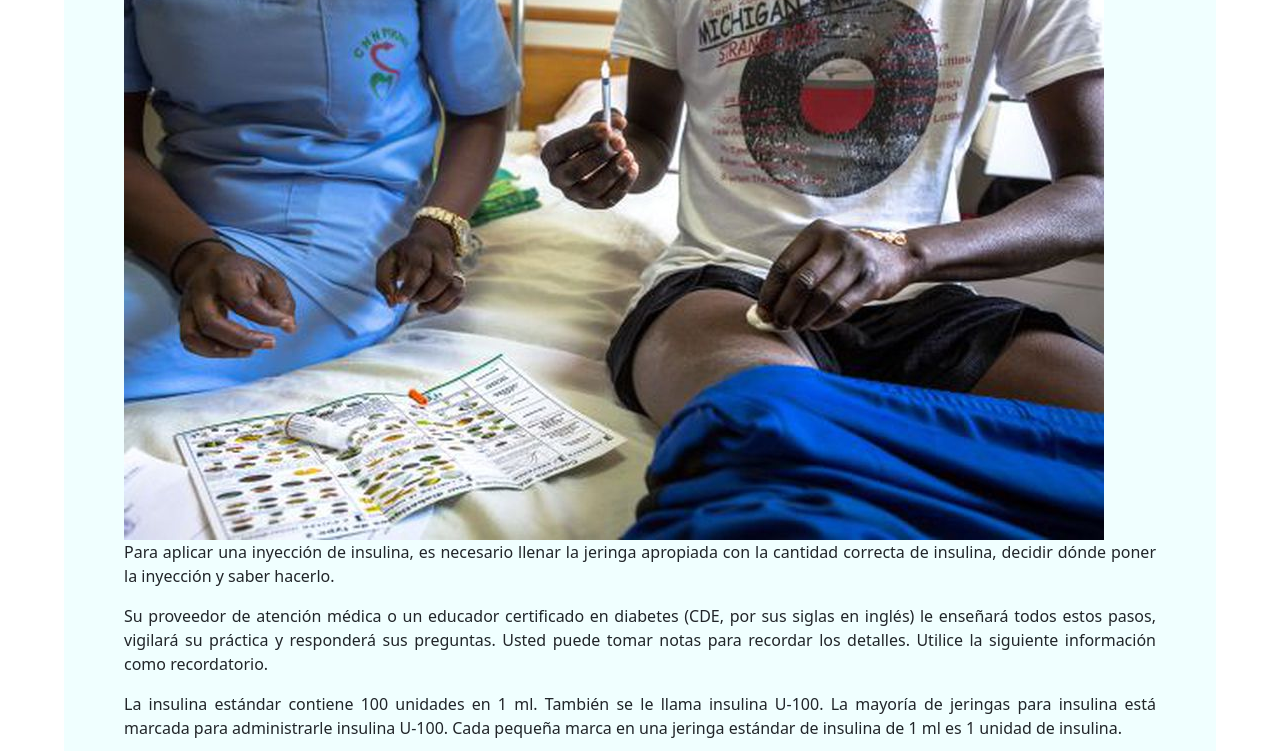
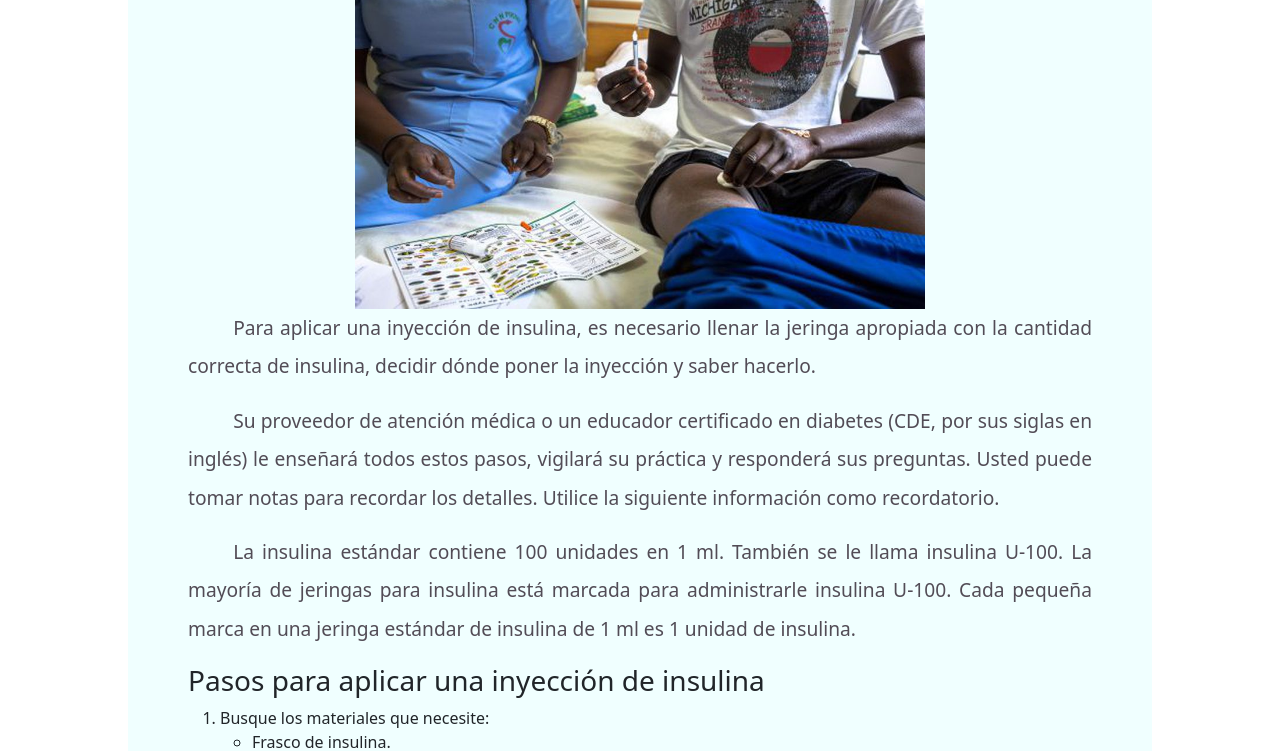
Before and after one commit to jerryespi13/Proyect-0, a plain HTML site: page inyeccion.html in a window 1280 px wide. Shown: the part 127-878 px from the top of the page. Drawn offline with nearby package versions, Linux system fonts and the light colour scheme.

Commit message:
agregando herencia con SASS

```diff
--- a/css/styles.scss
+++ b/css/styles.scss
@@ -4,26 +4,42 @@ $color-prediabete : maroon;
 $color-diabete : red;
 $color-fondo : azure;
 
+//herencia
+%centrado{
+    margin: 0 auto;
+}
+%topes{
+    background-color: #333;
+    width: 100%;
+}
+
 *{
     padding: 0;
     margin: 0;
+    border: 0;
 }
 body {
     font-family: Georgia, 'Times New Roman', Times, serif;
-    font-size: 1.2rem;
+    font-size: 2rem;
     line-height: 1em;
 }
 main{
-    width: 90%;
+    @extend %centrado;
+    width: 80%;
     background-color: $color-fondo;
     text-align: justify;
     padding: 60px;
-    margin: 0 auto;
+    p{
+        color: #524c56;
+        text-indent: 5%;
+        line-height: 200%;
+        font-size: 120%;
+    }
 }
 
+
 header {
-    background-color: #333;
-    width: 100%;
+    @extend %topes;
     position: fixed;
     height: 50px;
     font-size: 20px;
@@ -81,20 +97,26 @@ picture img{
     }
     p{
         font-weight: bold;
-    font-size: smaller;
+        font-size: smaller;
     }
+}
+#imagen-inyeccion{
+    height: 20rem;
+    object-fit: contain;
 }
 
 footer {
-    width: 100%;
+    @extend %topes;
     display: flex;
     align-items: center;
     justify-content: center;
-    background-color: #333;
     color: white;
     height: 3rem;
 
     p{
-        margin: 0 auto;
+        @extend %centrado;
+        strong a{
+            color: white;
+        }
     }
 }
--- a/inyeccion.html
+++ b/inyeccion.html
@@ -29,7 +29,9 @@
 
         <main>
             <h1>¿Cómo aplicar una inyección de isulina?</h1>
-            <img src="./imagenes/inyeccion.jpg" alt="inyeccion">
+            <picture >
+                <img id="imagen-inyeccion" src="./imagenes/inyeccion.jpg" alt="inyeccion">
+            </picture>
             <article>
                 <section>
                     <p>
```
Also changed, not shown: css/styles.css, 1 other file.
